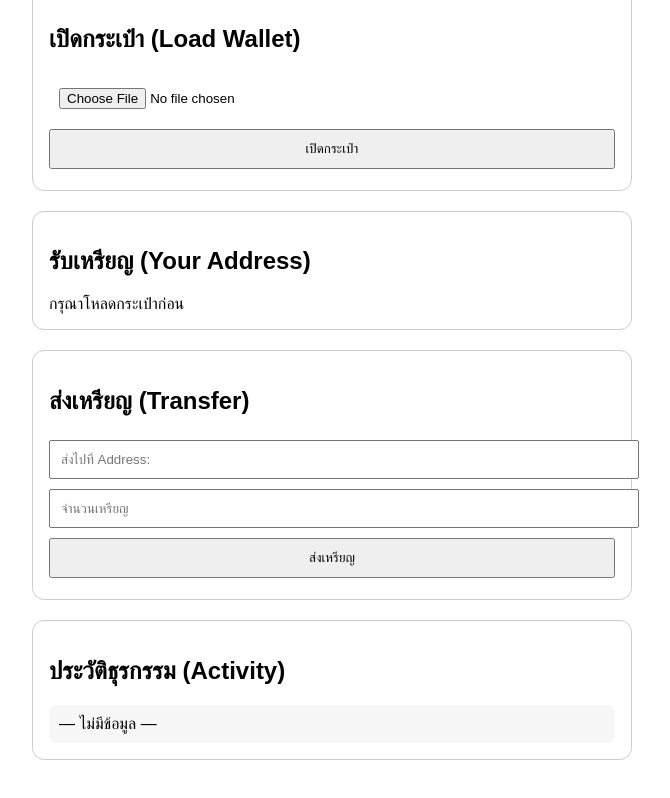
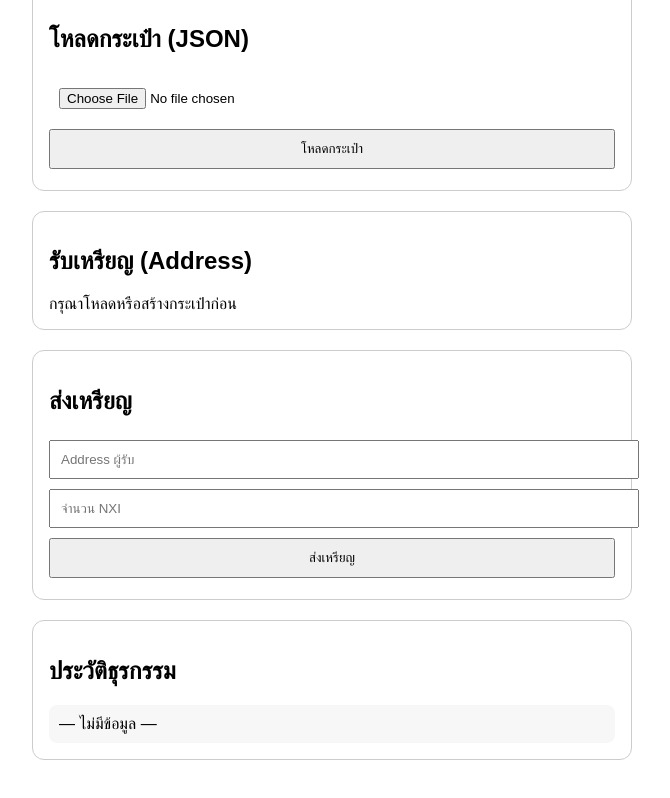
Before and after one commit to sunantongsan/NEXAI-coin, a plain HTML site: page nexai_web_wallet.html in a window 1280 px wide. Both pictures are taken after a click on the button "ส่งเหรียญ". Shown: the part 284-1082 px from the top of the page, without its empty margins (308-978 px from the left). Drawn offline with Linux system fonts and the light colour scheme.

Commit message:
Update nexai_web_wallet.html

```diff
--- a/nexai_web_wallet.html
+++ b/nexai_web_wallet.html
@@ -1,7 +1,7 @@
 <!DOCTYPE html>
 <html lang="th">
 <head>
-  <meta charset="UTF-8" />
+  <meta charset="UTF-8">
   <title>NEXAI Web Wallet</title>
   <style>
     body { font-family: sans-serif; max-width: 600px; margin: auto; padding: 20px; }
@@ -15,33 +15,33 @@
   <h1>NEXAI Web Wallet</h1>
 
   <div class="card">
-    <h2>สร้างกระเป๋า (Create Wallet)</h2>
-    <button onclick="createWallet()">สร้างกระเป๋าใหม่</button>
+    <h2>สร้างกระเป๋าใหม่</h2>
+    <button onclick="createWallet()">สร้างกระเป๋า</button>
     <div id="createResult"></div>
   </div>
 
   <div class="card">
-    <h2>เปิดกระเป๋า (Load Wallet)</h2>
+    <h2>โหลดกระเป๋า (JSON)</h2>
     <input id="loadJson" type="file" accept="application/json" />
-    <button onclick="loadWallet()">เปิดกระเป๋า</button>
+    <button onclick="loadWallet()">โหลดกระเป๋า</button>
     <div id="walletInfo"></div>
   </div>
 
   <div class="card">
-    <h2>รับเหรียญ (Your Address)</h2>
-    <div id="addrBox">กรุณาโหลดกระเป๋าก่อน</div>
+    <h2>รับเหรียญ (Address)</h2>
+    <div id="addrBox">กรุณาโหลดหรือสร้างกระเป๋าก่อน</div>
   </div>
 
   <div class="card">
-    <h2>ส่งเหรียญ (Transfer)</h2>
-    <input id="toAddress" placeholder="ส่งไปที่ Address:" />
-    <input id="amount" placeholder="จำนวนเหรียญ" type="number" />
+    <h2>ส่งเหรียญ</h2>
+    <input id="toAddress" placeholder="Address ผู้รับ" />
+    <input id="amount" placeholder="จำนวน NXI" type="number" />
     <button onclick="sendCoin()">ส่งเหรียญ</button>
     <div id="sendResult"></div>
   </div>
 
   <div class="card">
-    <h2>ประวัติธุรกรรม (Activity)</h2>
+    <h2>ประวัติธุรกรรม</h2>
     <div class="log" id="logBox">— ไม่มีข้อมูล —</div>
   </div>
 
@@ -57,68 +57,45 @@ function randHex(n) {
 }
 
 function createWallet() {
-  const w = {
-    network: "NEXAI-NXI",
-    address: randHex(40),
-    seed: randHex(64)
-  };
-
+  const w = { network: "NEXAI-NXI", address: randHex(40), seed: randHex(64) };
   wallet = w;
-  document.getElementById('createResult').innerHTML =
-    `<p><b>Address:</b> ${w.address}</p><p><b>Seed:</b> ${w.seed}</p>`;
+  document.getElementById('createResult').innerHTML = `<p><b>Address:</b> ${w.address}</p><p><b>Seed:</b> ${w.seed}</p>`;
   document.getElementById('addrBox').innerText = w.address;
-
   if (!chain.balances[w.address]) chain.balances[w.address] = 0;
 }
 
 function loadWallet() {
   const file = document.getElementById('loadJson').files[0];
-  if (!file) return alert("เลือกไฟล์ .json ก่อน");
-
+  if (!file) return alert("กรุณาเลือกไฟล์ .json");
   const reader = new FileReader();
   reader.onload = e => {
     wallet = JSON.parse(e.target.result);
-    document.getElementById('walletInfo').innerHTML =
-      `<b>Address:</b> ${wallet.address}<br><b>Seed:</b> ${wallet.seed}`;
+    document.getElementById('walletInfo').innerHTML = `<b>Address:</b> ${wallet.address}<br><b>Seed:</b> ${wallet.seed}`;
     document.getElementById('addrBox').innerText = wallet.address;
-
     if (!chain.balances[wallet.address]) chain.balances[wallet.address] = 0;
   };
   reader.readAsText(file);
 }
 
 function sendCoin() {
-  if (!wallet) return alert("เปิดกระเป๋าก่อน");
-
+  if (!wallet) return alert("กรุณาโหลดหรือสร้างกระเป๋าก่อน");
   const to = document.getElementById('toAddress').value.trim();
   const amount = parseFloat(document.getElementById('amount').value);
-
   if (!to || isNaN(amount) || amount <= 0) return alert("ข้อมูลไม่ถูกต้อง");
-
   const from = wallet.address;
-
   if (!chain.balances[from]) chain.balances[from] = 0;
   if (!chain.balances[to]) chain.balances[to] = 0;
-
   if (chain.balances[from] < amount) return alert("ยอดเงินไม่พอ");
-
   chain.balances[from] -= amount;
   chain.balances[to] += amount;
-
-  const tx = {
-    id: randHex(32),
-    from, to, amount,
-    time: new Date().toLocaleString()
-  };
-
+  const tx = { id: randHex(32), from, to, amount, time: new Date().toLocaleString() };
   chain.logs.push(tx);
-
-  document.getElementById('sendResult').innerHTML = `<p>TX: ${tx.id}</p>`;
+  document.getElementById('sendResult').innerHTML = `<p>TX ID: ${tx.id}</p>`;
   updateLogs();
 }
 
 function updateLogs() {
-  const log = chain.logs.map(l => `TX ${l.id}\nจาก: ${l.from}\nไปยัง: ${l.to}\nจำนวน: ${l.amount} NXI\nเวลา: ${l.time}\n`).join("\n---------------------\n\n");
+  const log = chain.logs.map(l => `TX ${l.id}\nจาก: ${l.from}\nไป: ${l.to}\nจำนวน: ${l.amount} NXI\nเวลา: ${l.time}\n`).join("\n---------------------\n\n");
   document.getElementById('logBox').innerText = log || "— ไม่มีข้อมูล —";
 }
 </script>
```
